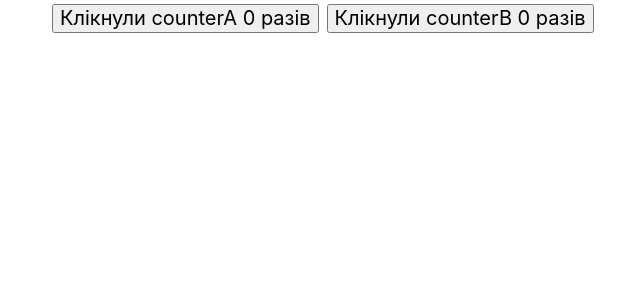
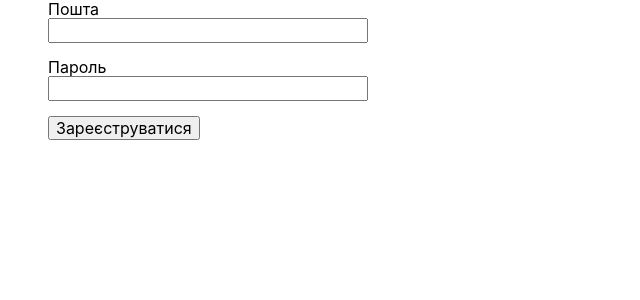
Before and after one commit to IrynaSokolova-Quanandrya/FE_1y_7_react, a React (Create React App) app: page / in a window 1280 px wide. Shown: the top 300 px of the page, without its empty margins (22-662 px from the left). Built offline with nearby package versions, Linux system fonts and the light colour scheme.

Commit message:
додає приктади

```diff
--- a/src/App.js
+++ b/src/App.js
@@ -1,5 +1,5 @@
-// import {SignupForm} from './components/SignupForm/SignupForm';
-import {Counter} from './components/Counter/Counter';
+import {SignupForm} from './components/SignupForm/SignupForm';
+// import {Counter} from './components/Counter/Counter';
 // import {Clock} from './components/Clock/Clock';
 // import {PokemonView} from './views/PokemonView';
 
@@ -14,8 +14,8 @@ const containerStyles = {
 export default function App() {
   return (
     <div style={containerStyles}>
-          {/* <SignupForm />         */}
-          <Counter />
+          <SignupForm />
+          {/* <Counter />         */}
           {/* <Clock />         */}
           {/* <PokemonView />        */}
     </div>
--- a/src/components/Counter/Counter.jsx
+++ b/src/components/Counter/Counter.jsx
@@ -17,7 +17,7 @@ useEffect(()=>{
   console.log('Виклик useEffect ' + Date.now());
    const totalClicks = counterA + counterB;
   document.title = `Всього клікнули ${totalClicks} разів`;
-},[counterA, counterB])
+}, [counterA, counterB])
 
 return (
     <>
--- a/src/components/SignupForm/SignupForm.jsx
+++ b/src/components/SignupForm/SignupForm.jsx
@@ -1,11 +1,20 @@
-import {useState} from 'react';
+import {useState, useEffect} from 'react';
 import styles from './SignupForm.module.css';
 
+const useLocalStorage = (key, defaultValue) => {
+  const [state, setState] = useState(JSON.parse(window.localStorage.getItem(key)) ?? defaultValue)
+
+  useEffect(() => {
+    window.localStorage.setItem(key, JSON.stringify(state))
+  }, [key, state])
+
+  return [state, setState]
+}
 
 export const SignupForm = ()=>{
 
-  const [email, setEmail] = useState('');
-  const [password, setPassword] = useState('')
+  const [email, setEmail] = useLocalStorage('email', '');
+  const [password, setPassword] = useLocalStorage('password', '');
 
   const handlEmailChange = (e)=>{
         setEmail(e.target.value)
```
